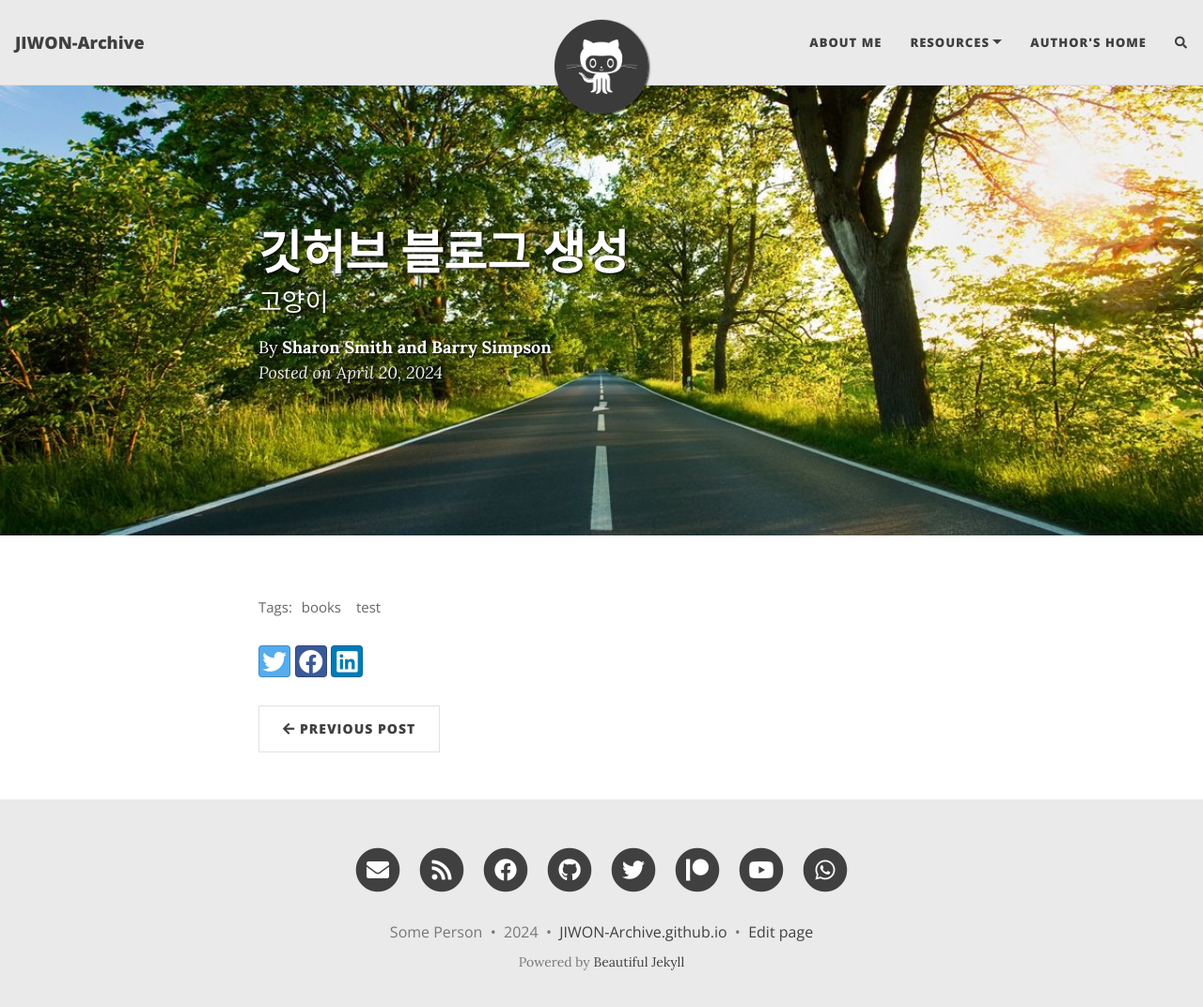
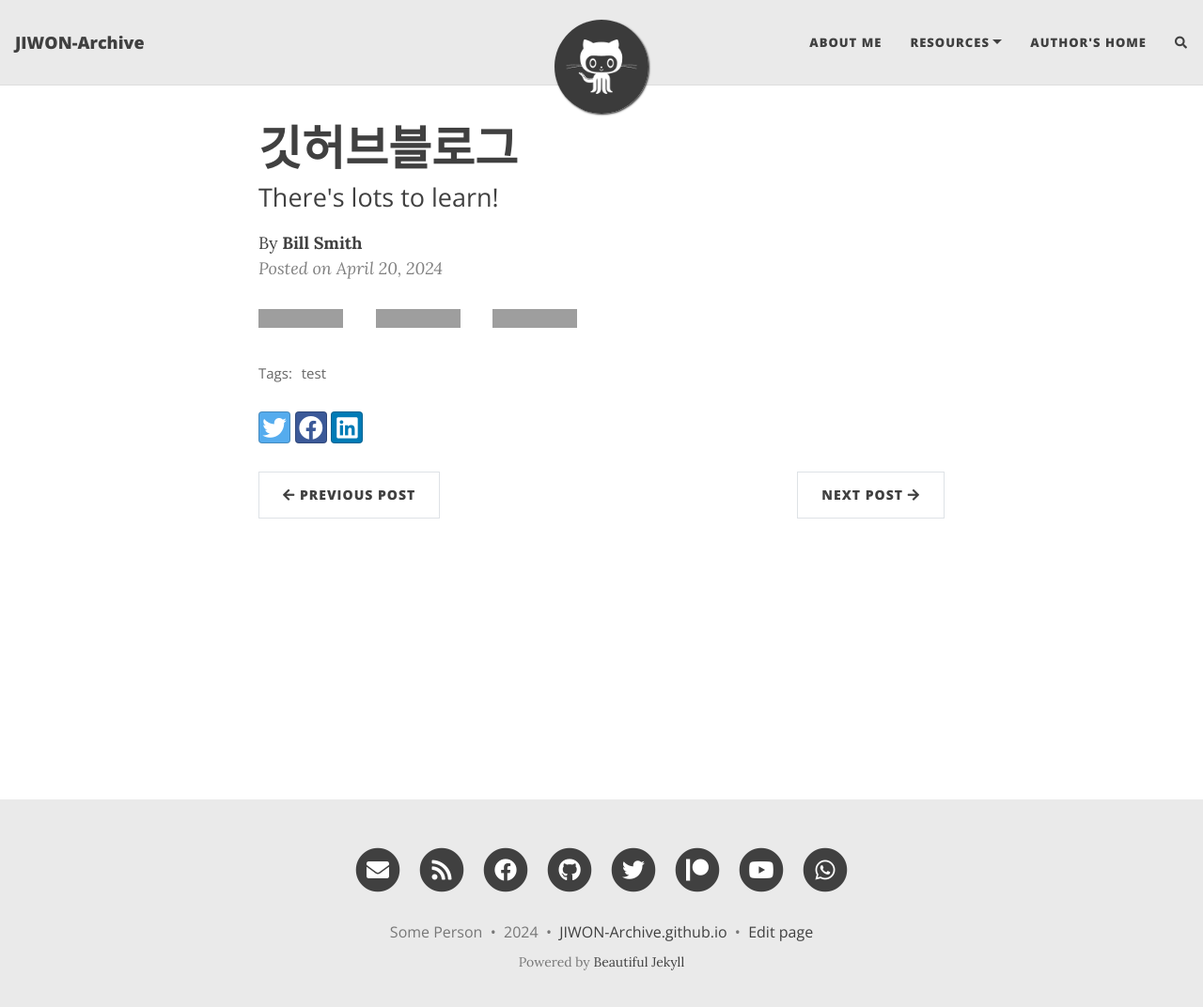
Before and after one commit to JIWON-Archive/JIWON-Archive, a Jekyll site: the page built from _posts/2024-04-20-블로그생성.md, in a window 1280 px wide and 1085 px high. Shown: the top 1072 px of the window at 94% size. Built offline with Jekyll 4.4.1, drawn with Linux system fonts in a browser that asks for light colours; nearby versions of some CDN libraries; comment, search, counter and statistics services are not loaded; grey boxes are pictures that could not be loaded.

Commit message:
블로그

```diff
--- a/_posts/2024-04-20-블로그생성.md
+++ b/_posts/2024-04-20-블로그생성.md
@@ -1,11 +1,11 @@
 ---
-title: 깃허브 블로그 생성
-date: YYYY-MM-DD HH:MM:SS +09:00
-categories: [기타, 주절주절]
-subtitle: 고양이
-cover-img: /assets/img/path.jpg
-thumbnail-img: /assets/img/thumb.png
-share-img: /assets/img/path.jpg
-tags: [books, test]
-author: Sharon Smith and Barry Simpson
+layout: post
+title: 깃허브블로그
+subtitle: There's lots to learn!
+gh-repo: daattali/beautiful-jekyll
+gh-badge: [star, fork, follow]
+tags: [test]
+comments: true
+mathjax: true
+author: Bill Smith
 ---
```
